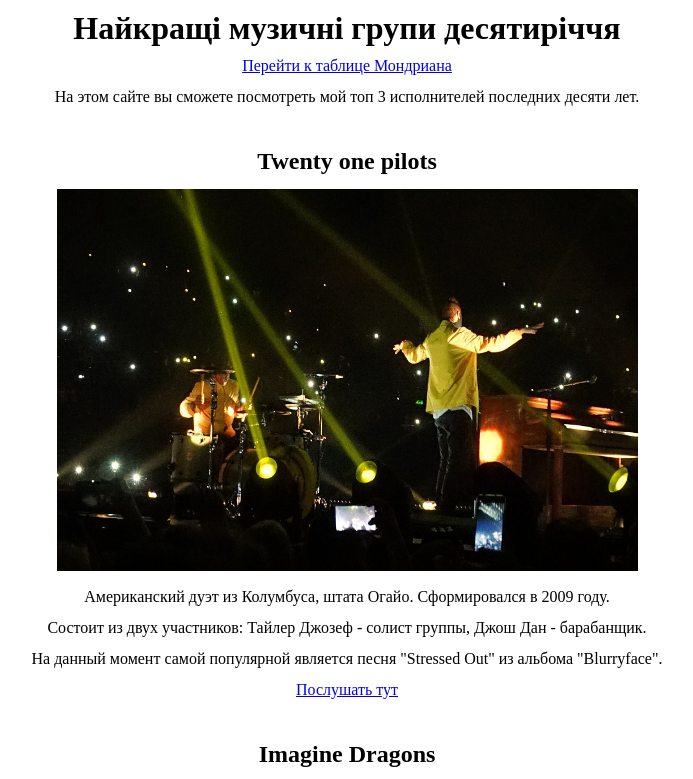
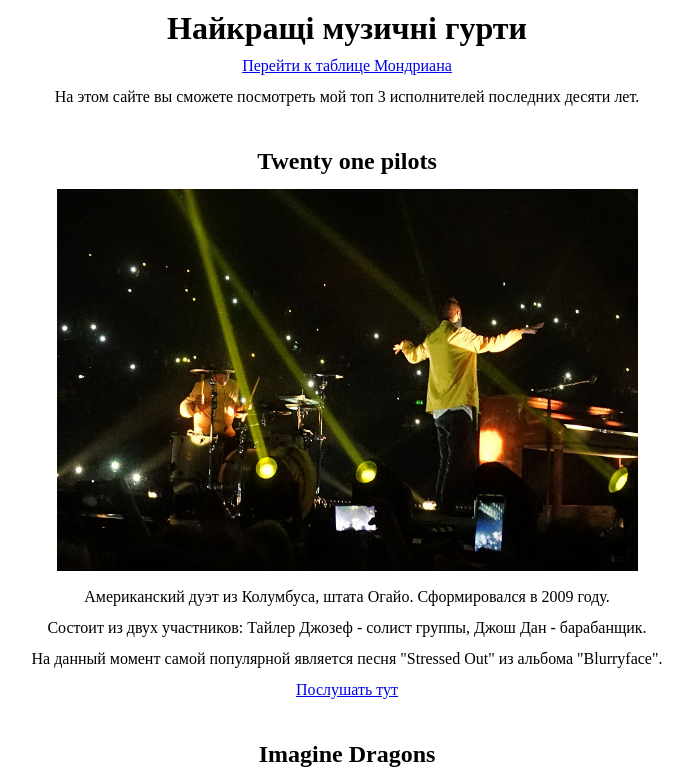
Before and after one commit to IvanAgaev/homework-git, a plain HTML site: page index.html in a window 1280 px wide. Shown: the top 779 px of the page, without its empty margins (293-986 px from the left). Drawn offline with Linux system fonts and the light colour scheme.

Commit message:
Changed title

```diff
--- a/index.html
+++ b/index.html
@@ -26,7 +26,7 @@
 <body>
     <div
         style="width: 1200px; margin-left: auto; margin-right: auto; text-align: center; font-size: medium; line-height: 15px;">
-        <h1> Найкращі музичні групи десятиріччя</h1>
+        <h1> Найкращі музичні гурти</h1>
 
         <div>
             <p> <a href="table/index.html"> Перейти к таблице Мондриана </a> </p>
```
